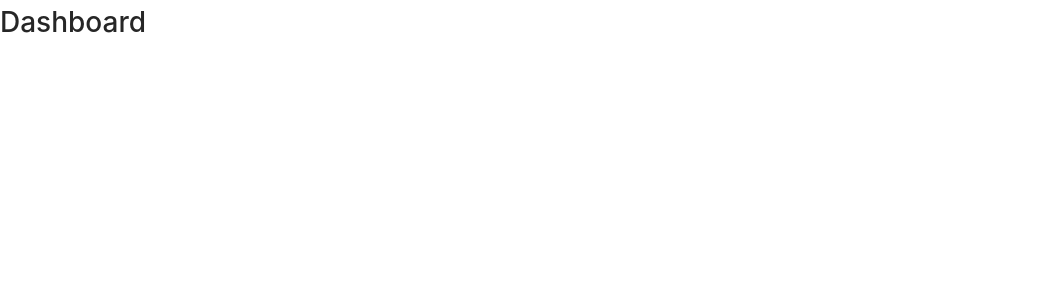
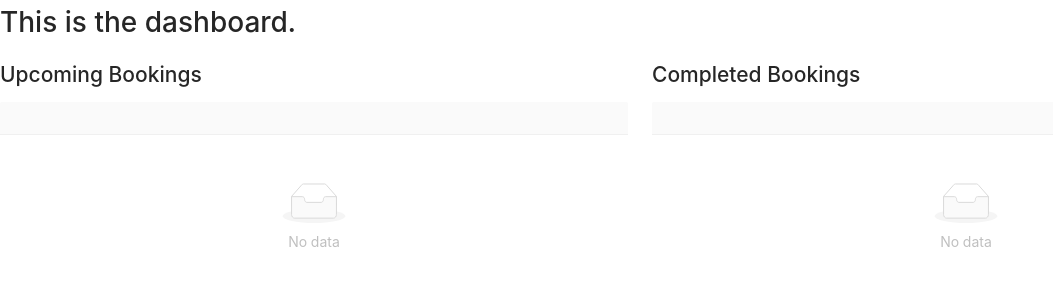
Before and after one commit to RMIT-SEPT/majorproject-6-tues-18-30-2, a React app in the folder FrontEnd/: page /dashboard in a window 1280 px wide. Shown: the top 300 px of the page, without its empty margins (0-1053 px from the left). Built offline with nearby package versions, Linux system fonts and the light colour scheme.

Commit message:
Updated all of the necessary UI components for the dashboard page.

```diff
--- a/FrontEnd/src/pages/Dashboard/Dashboard.tsx
+++ b/FrontEnd/src/pages/Dashboard/Dashboard.tsx
@@ -1,8 +1,25 @@
 import React from 'react';
+import { Row, Col, Table } from 'antd';
 
 /**
  * Dashboard Page
  */
 export const Dashboard: React.FC = () => {
-  return <h1>Dashboard</h1>;
+  return (
+    <>
+      <h1>
+        This is the dashboard.
+      </h1>
+      <Row gutter={[24, 8]}>
+        <Col order={1} span={12}>
+          <h2>Upcoming Bookings</h2>
+          <Table />
+        </Col>
+        <Col order={2} span={12}>
+          <h2>Completed Bookings</h2>
+          <Table />
+        </Col>
+      </Row>
+    </>
+  );
 };
```
